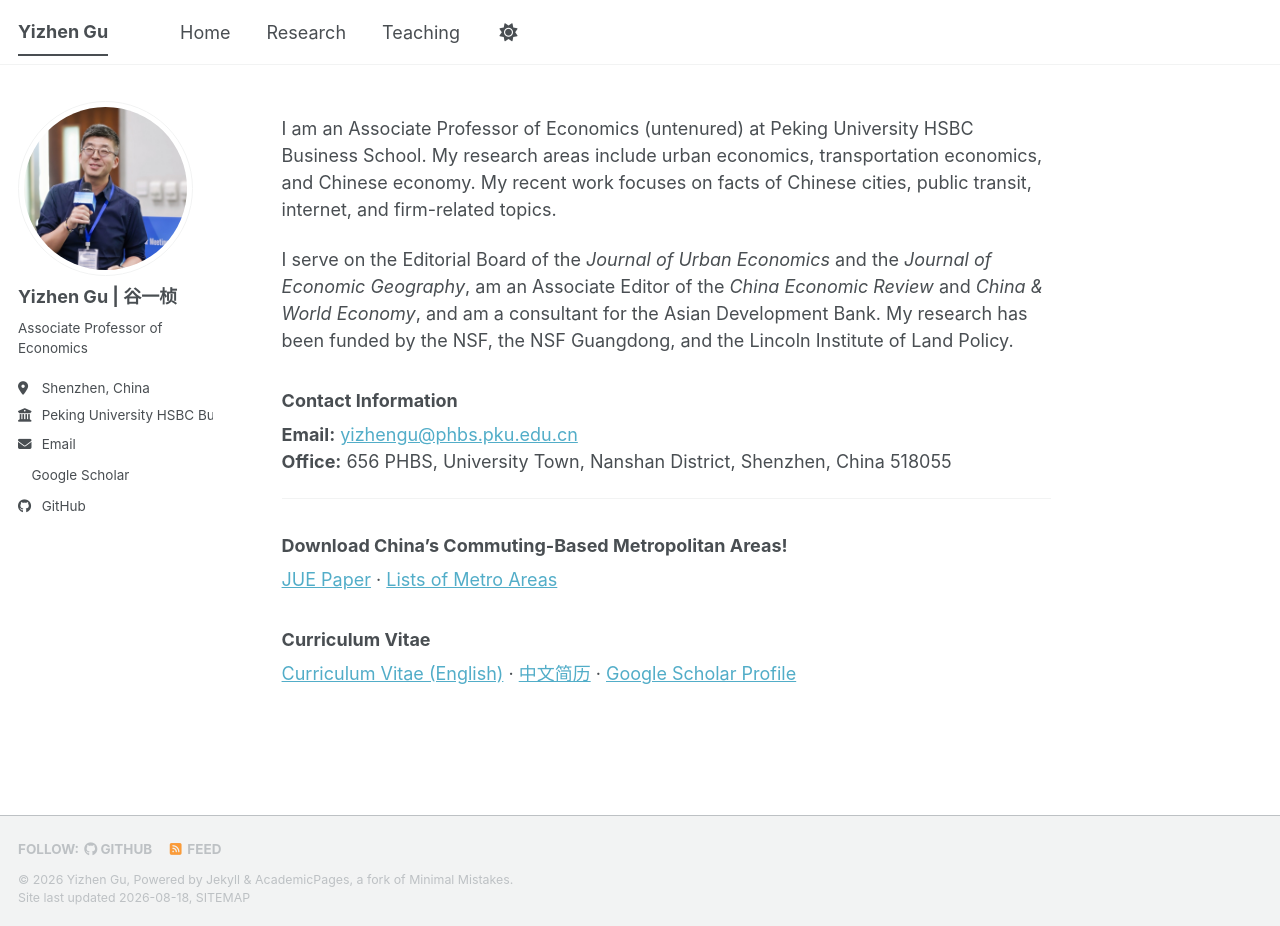
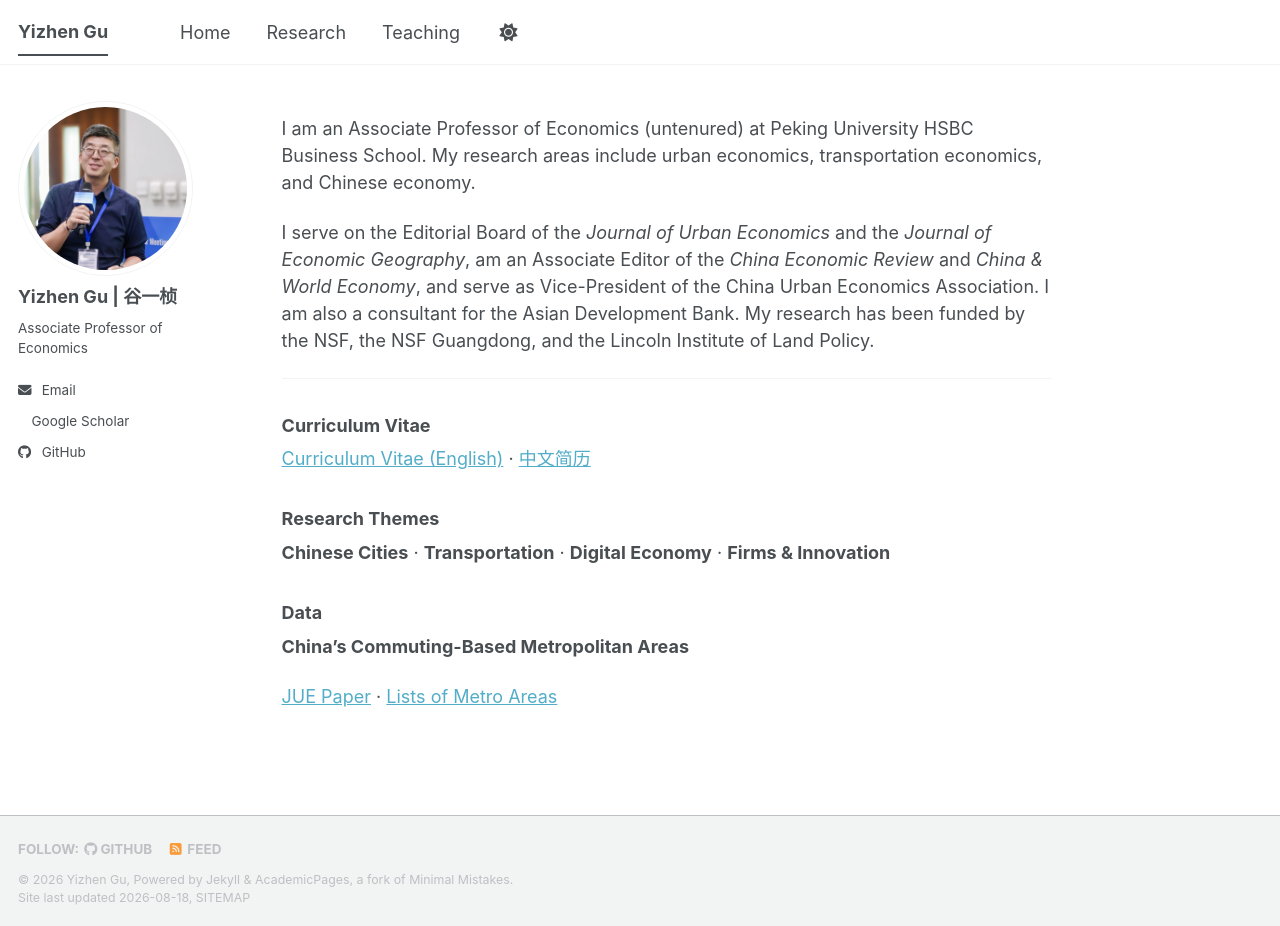
Before and after one commit to yizhengu/yizhengu.github.io, a Jekyll site: the page built from _pages/about.md, in a window 1280 px wide and 926 px high. Built offline with Jekyll 4.4.1, drawn with Linux system fonts in a browser that asks for light colours; a style sheet for code colours, icons or effects is not loaded.

Commit message:
Refine homepage content

```diff
--- a/_config.yml
+++ b/_config.yml
@@ -27,8 +27,8 @@ author:
   name             : "Yizhen Gu | 谷一桢"
   pronouns         :
   bio              : "Associate Professor of Economics"
-  location         : "Shenzhen, China"
-  employer         : "Peking University HSBC Business School"
+  location         :
+  employer         :
   uri              :
   email            : "yizhengu@phbs.pku.edu.cn"
 
--- a/_pages/about.md
+++ b/_pages/about.md
@@ -7,21 +7,22 @@ redirect_from:
   - /about.html
 ---
 
-I am an Associate Professor of Economics (untenured) at Peking University HSBC Business School. My research areas include urban economics, transportation economics, and Chinese economy. My recent work focuses on facts of Chinese cities, public transit, internet, and firm-related topics.
+I am an Associate Professor of Economics (untenured) at Peking University HSBC Business School. My research areas include urban economics, transportation economics, and Chinese economy.
 
-I serve on the Editorial Board of the *Journal of Urban Economics* and the *Journal of Economic Geography*, am an Associate Editor of the *China Economic Review* and *China & World Economy*, and am a consultant for the Asian Development Bank. My research has been funded by the NSF, the NSF Guangdong, and the Lincoln Institute of Land Policy.
-
-### Contact Information
-
-**Email:** [yizhengu@phbs.pku.edu.cn](mailto:yizhengu@phbs.pku.edu.cn)
-**Office:** 656 PHBS, University Town, Nanshan District, Shenzhen, China 518055
+I serve on the Editorial Board of the *Journal of Urban Economics* and the *Journal of Economic Geography*, am an Associate Editor of the *China Economic Review* and *China & World Economy*, and serve as Vice-President of the China Urban Economics Association. I am also a consultant for the Asian Development Bank. My research has been funded by the NSF, the NSF Guangdong, and the Lincoln Institute of Land Policy.
 
 ---
 
-### Download China's Commuting-Based Metropolitan Areas!
+### Curriculum Vitae
+
+[Curriculum Vitae (English)](https://www.dropbox.com/scl/fi/roxemw526sui9lyounc4r/yizhen_gu_cv.pdf?dl=0&rlkey=1w32rm6gjyrnbuucl9xlh1ov8) · [中文简历](https://www.dropbox.com/scl/fi/w96vdxxqoko8an93g78ig/_.pdf?dl=0&rlkey=uqrusl1kna2crb7oyp6torbjd)
+
+### Research Themes
+
+**Chinese Cities** · **Transportation** · **Digital Economy** · **Firms & Innovation**
+
+### Data
+
+**China's Commuting-Based Metropolitan Areas**
 
 [JUE Paper](https://www.sciencedirect.com/science/article/pii/S0094119024000858) · [Lists of Metro Areas](https://www.dropbox.com/scl/fi/eob9s7peghuh2987p9nwa/ClusterLists.zip?rlkey=jyyc2h188q4101thvux58yqe6&dl=0)
-
-### Curriculum Vitae
-
-[Curriculum Vitae (English)](https://www.dropbox.com/scl/fi/roxemw526sui9lyounc4r/yizhen_gu_cv.pdf?dl=0&rlkey=1w32rm6gjyrnbuucl9xlh1ov8) · [中文简历](https://www.dropbox.com/scl/fi/w96vdxxqoko8an93g78ig/_.pdf?dl=0&rlkey=uqrusl1kna2crb7oyp6torbjd) · [Google Scholar Profile](https://scholar.google.com/citations?hl=en&user=XpF3y-IAAAAJ)
```
